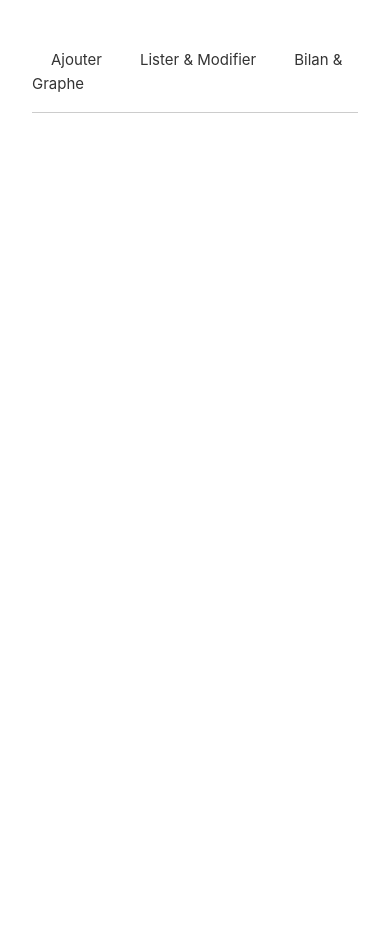
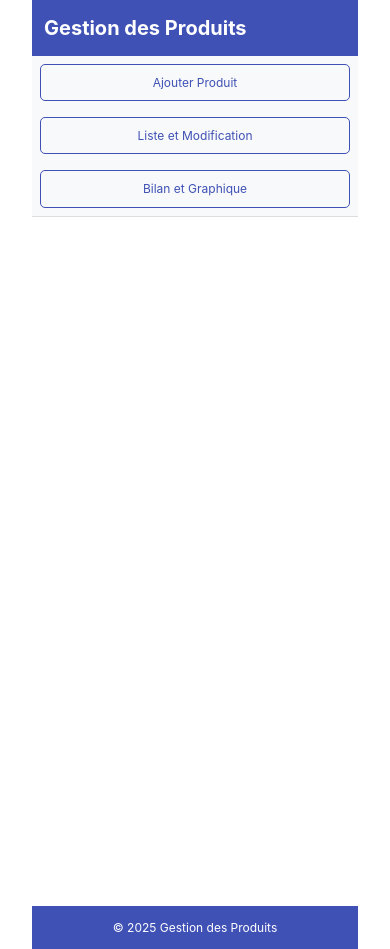
Before and after one commit to Akarti5/Stockeo, a Vue app: page / in a window 390 px wide. Before the commit the page ends 844 px from the top, so only its background shows below. Built offline with nearby package versions, Linux system fonts and the light colour scheme.

Commit message:
Update the design

```diff
--- a/index.html
+++ b/index.html
@@ -11,3 +11,13 @@
     <script type="module" src="/src/main.js"></script>
   </body>
 </html>
+
+<style>
+
+ #app{
+        display: grid;
+        grid-template-columns: 1fr 0fr;
+        padding: 0 2rem;
+        width: 100%;
+    }
+</style>
--- a/src/App.vue
+++ b/src/App.vue
@@ -1,15 +1,33 @@
 <template>
-  <header>
-    <nav>
-      <router-link to="/ajouter">Ajouter</router-link>
-      <router-link to="/lister-modifier">Lister & Modifier</router-link>
-      <router-link to="/bilan">Bilan & Graphe</router-link>
+  <div class="app-container">
+    <!-- Header -->
+    <header class="header">
+      <h1 class="app-title">Gestion des Produits</h1>
+    </header>
+
+    <!-- Navigation Menu -->
+    <nav class="navigation">
+      <router-link to="/ajouter" class="nav-link" active-class="nav-link-active">
+        Ajouter Produit
+      </router-link>
+      <router-link to="/lister-modifier" class="nav-link" active-class="nav-link-active">
+        Liste et Modification
+      </router-link>
+      <router-link to="/bilan" class="nav-link" active-class="nav-link-active">
+        Bilan et Graphique
+      </router-link>
     </nav>
-  </header>
 
-  <main>
-    <router-view></router-view>
-  </main>
+    <!-- Main Content -->
+    <main class="main-content">
+      <router-view></router-view>
+    </main>
+
+    <!-- Footer -->
+    <footer class="footer">
+      <p>© {{ new Date().getFullYear() }} Gestion des Produits</p>
+    </footer>
+  </div>
 </template>
 
 <script setup>
@@ -17,19 +35,132 @@ import { RouterLink, RouterView } from 'vue-router';
 </script>
 
 <style scoped>
-nav {
-  padding: 1rem 0;
-  border-bottom: 1px solid #ccc;
+/* App container */
+.app-container {
+  display: flex;
+  flex-direction: column;
+  min-height: 100vh;
+  width: 100%;
+  margin: 0;
+  padding: 0;
 }
 
-nav a {
-  margin: 0 1rem;
-  text-decoration: none;
-  color: #333;
+/* Header styles */
+.header {
+  background-color: #3f51b5;
+  color: white;
+  padding: 1rem 2rem;
+  border-radius: 0;
+  width: 100%;
 }
 
-nav a.router-link-exact-active {
-  color: #007bff;
+.app-title {
+  font-size: 1.5rem;
+  font-weight: bold;
+  margin: 0;
+}
+
+/* Navigation styles */
+.navigation {
+  display: flex;
+  background-color: #f8f9fa;
+  padding: 0.75rem 2rem;
+  border-bottom: 1px solid #dddddd;
+  width: 100%;
+}
+
+.nav-link {
+  text-decoration: none;
+  padding: 1rem 8rem;
+  border-radius: 5px;
+  color: #3f51b5;
+  border: 1px solid #3f51b5;
+  font-size: 0.875rem;
+  margin-right: 0.5rem;
+  transition: all 0.3s ease;
+}
+
+.nav-link-active {
+  background-color: #3f51b5;
+  color: white;
   font-weight: bold;
 }
+
+.nav-link:hover:not(.nav-link-active) {
+  background-color: rgba(63, 81, 181, 0.1);
+}
+
+/* Main content */
+.main-content {
+  flex: 1;
+  background-color: white;
+  color: #333;
+  padding: 2rem;
+  border-radius: 0;
+  box-shadow: none;
+  min-height: calc(100vh - 155px); /* Accounting for header, nav and footer */
+}
+
+/* Footer */
+.footer {
+  background-color: #3f51b5;
+  color: white;
+  text-align: center;
+  padding: 0.75rem;
+  width: 100%;
+  border-radius: 0;
+  font-size: 0.75rem;
+}
+
+/* Responsive styles */
+@media (max-width: 768px) {
+  .app-container {
+    padding: 0;
+  }
+
+  .header {
+    padding: 0.75rem;
+  }
+
+  .app-title {
+    font-size: 1.25rem;
+  }
+
+  .navigation {
+    display: flex;
+    flex-wrap: wrap;
+    justify-content: center;
+    gap: 0.5rem;
+    padding: 0.5rem;
+  }
+
+  .nav-link {
+    margin: 0;
+    padding: 0.4rem 0.75rem;
+    font-size: 0.75rem;
+    flex: 1;
+    text-align: center;
+    min-width: 80px;
+  }
+
+  .main-content {
+    padding: 1rem;
+  }
+}
+
+@media (max-width: 480px) {
+  .navigation {
+    flex-direction: column;
+  }
+
+  .nav-link {
+    width: 100%;
+    margin-bottom: 0.5rem;
+    padding: 0.5rem;
+  }
+
+  .nav-link:last-child {
+    margin-bottom: 0;
+  }
+}
 </style>
```
